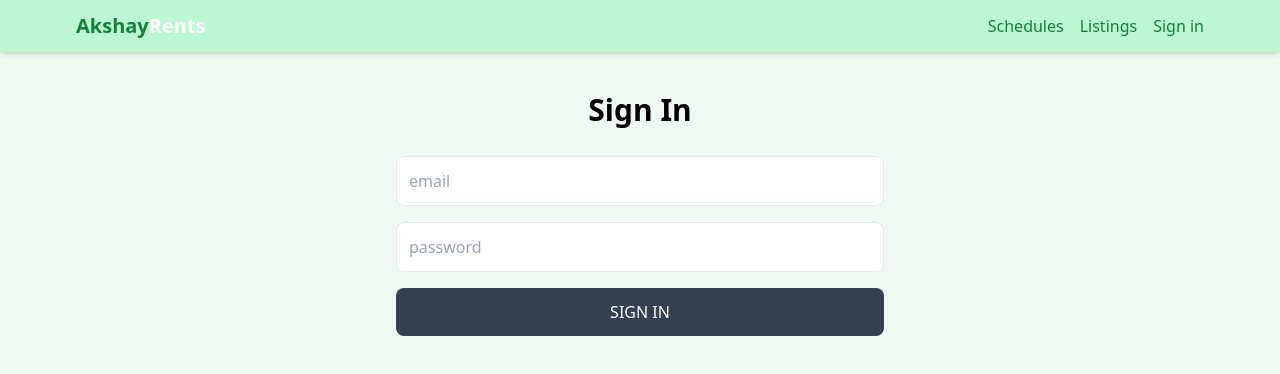
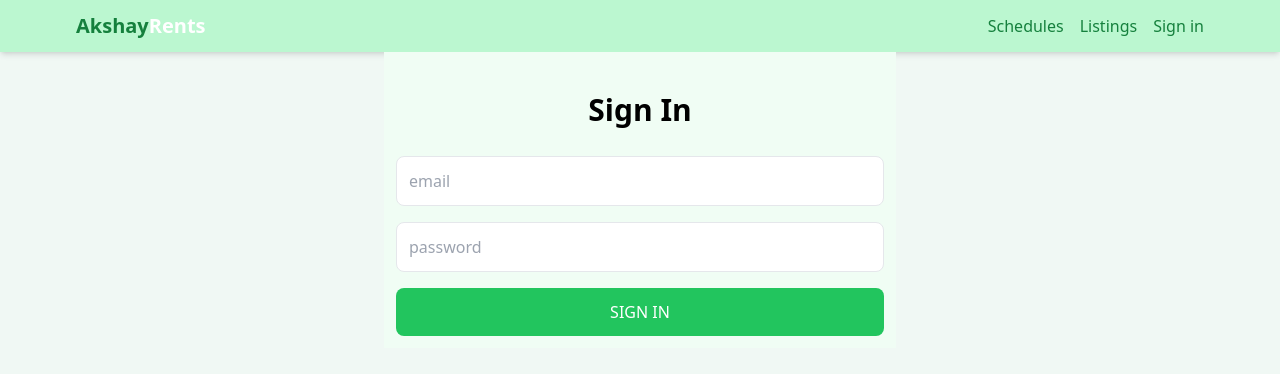
Before and after one commit to akshay21022003/House_Renting, a React (Vite) app in the folder client/: page / in a window 1280 px wide. Shown: the top 374 px of the page. Built offline with nearby package versions, Linux system fonts and the light colour scheme; no server answers.

Commit message:
sign-in color change

```diff
--- a/client/package.json
+++ b/client/package.json
@@ -13,6 +13,7 @@
     "@reduxjs/toolkit": "^1.9.5",
     "firebase": "^10.3.1",
     "install": "^0.13.0",
+    "mern-estate": "file:..",
     "react": "^18.2.0",
     "react-dom": "^18.2.0",
     "react-icons": "^4.10.1",
--- a/client/src/pages/SignIn.jsx
+++ b/client/src/pages/SignIn.jsx
@@ -42,7 +42,7 @@ export default function SignIn() {
     }
   };
   return (
-    <div className='p-3 max-w-lg mx-auto'>
+    <div className=' bg-green-50 p-3 max-w-lg mx-auto'>
       <h1 className='text-3xl text-center font-semibold my-7'>Sign In</h1>
       <form onSubmit={handleSubmit} className='flex flex-col gap-4'>
         <input
@@ -62,7 +62,7 @@ export default function SignIn() {
 
         <button
           disabled={loading}
-          className='bg-slate-700 text-white p-3 rounded-lg uppercase hover:opacity-95 disabled:opacity-80'
+          className=' bg-green-500 text-white p-3 rounded-lg uppercase  hover:bg-green-600 disabled:opacity-80'
         >
           {loading ? 'Loading...' : 'Sign In'}
         </button>
```
Also changed, not shown: 1 other file (tests, documents, lock files or other folders).
